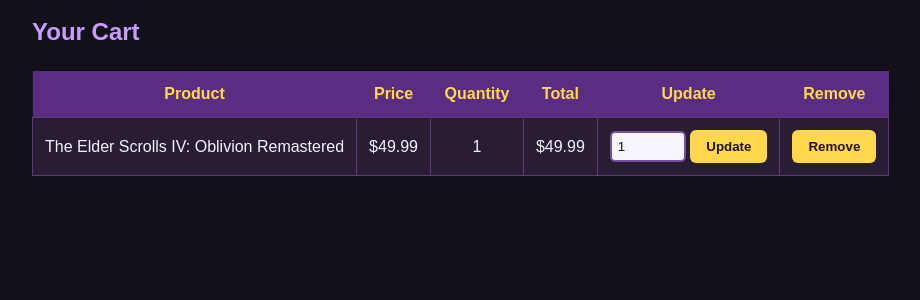
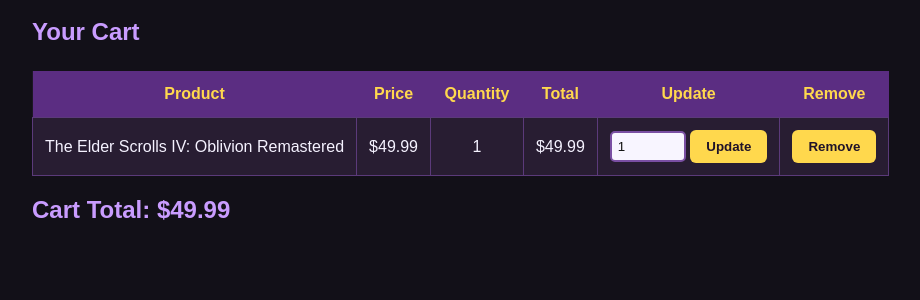
Before and after one commit to TORLAW1692/PHP-Ecommerce-App, a PHP site: page /cart.php in a window 1280 px wide. Shown: the part 156-456 px from the top of the page, without its empty margins (8-928 px from the left). Run offline with PHP 8.4, Linux system fonts and the light colour scheme; data comes from the database, SQL or seed files in the repository.

Commit message:
Add cart total and complete final testing

```diff
--- a/view/cart.php
+++ b/view/cart.php
@@ -23,6 +23,13 @@ if (isset($_POST['delete_item'])) {
 
 // Retrieve the current cart after any changes are processed.
 $cart = get_cart();
+
+// Calculate the total cost of all items in the cart.
+$cart_total = 0;
+
+foreach ($cart as $item) {
+    $cart_total += $item["total"];
+}
 
 ?>
 
@@ -131,6 +138,11 @@ $cart = get_cart();
 
         </table>
 
+        <h2>
+            Cart Total:
+            $<?php echo number_format($cart_total, 2); ?>
+        </h2>
+
     <?php else: ?>
 
         <p>Your shopping cart is currently empty.</p>
```
